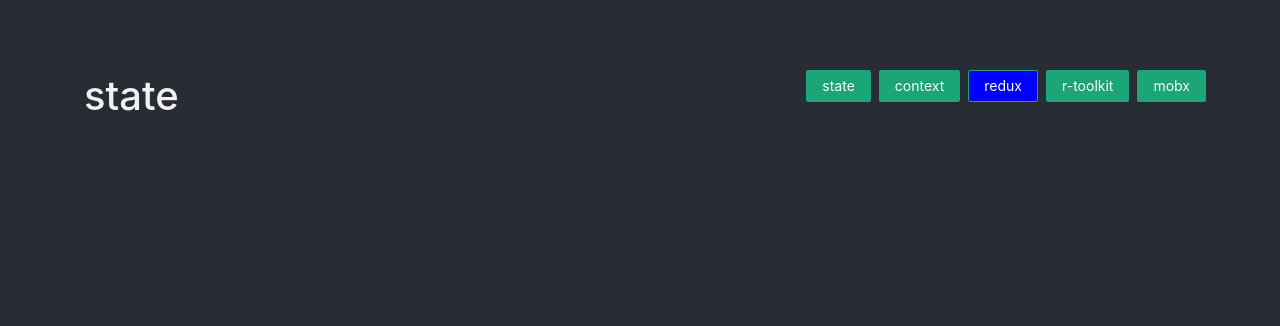
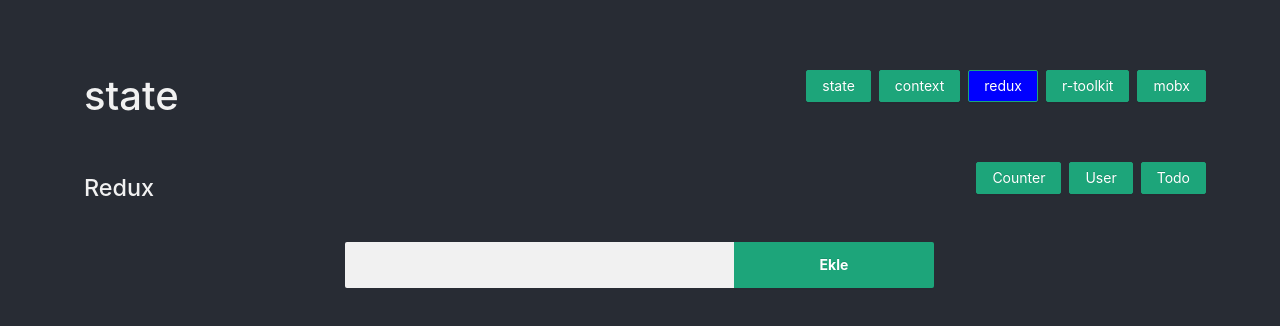
Before and after one commit to fatihemree/sample-redux, a React (Create React App) app: page /redux in a window 1280 px wide. Shown: the top 326 px of the page. Built offline with nearby package versions, Linux system fonts and the light colour scheme.

Commit message:
sample redux create

```diff
--- a/package.json
+++ b/package.json
@@ -16,6 +16,7 @@
     "react-router-dom": "^6.2.2",
     "react-scripts": "5.0.0",
     "redux": "^4.1.2",
+    "redux-thunk": "^2.4.1",
     "web-vitals": "^2.1.4"
   },
   "scripts": {
--- a/src/App.js
+++ b/src/App.js
@@ -4,12 +4,15 @@
 import { BrowserRouter, Link, Route, Routes } from "react-router-dom";
 import TodoProvider from "./sample-context/ProviderContext";
 import SampleContext from "./sample-context/SampleContext";
+import ProviderRedux from "./sample-redux/ProviderRedux";
+import SampleRedux from "./sample-redux/SampleRedux";
 import SampleState from "./sample-state/SampleState";
 
 function App() {
   const titleArray = useMemo(() => ['state', 'context', 'redux', 'r-toolkit', 'mobx'], []);
   const [pageIndex, setPageIndex] = useState(0);
   const [title, setTitle] = useState(titleArray[0]);
+
   useEffect(() => {
     setTitle(titleArray[pageIndex]);
   }, [pageIndex, titleArray])
@@ -22,8 +25,8 @@
         extra={titleArray.map((text, i) => <Link to={`/${text}`}><Button onClick={() => setPageIndex(i)} style={window.location.pathname.includes(text)  ? { background: 'blue' } : {}} type='primary' >{text}</Button></Link>)} />
       <Routes >
         <Route path="state" element={<SampleState />}/>
-
         <Route  path="context/*" element={<TodoProvider><SampleContext /></TodoProvider>}/>
+        <Route  path="redux/*" element={<ProviderRedux><SampleRedux /></ProviderRedux>}/>
 
       </Routes>
     </BrowserRouter>
--- a/src/component/CustomInput.js
+++ b/src/component/CustomInput.js
@@ -1,14 +1,15 @@
 import { Button, Col, Input, Row } from 'antd'
-import React from 'react'
+import React, { useState } from 'react'
 
 
-export default function CustomInput() {
+export default function CustomInput({callClick}) {
+  const [value, setValue] = useState('');
   return (
     <Row justify='center'>
       <Col span={12}>
         <Input.Group compact>
-          <Input className='add-todo-input' defaultValue="Todo" />
-          <Button className='add-todo-button'  type="primary">Ekle</Button>
+          <Input className='add-todo-input' value={value} onChange={(e)=>setValue(e.target.value)}/>
+          <Button className='add-todo-button'  type="primary" onClick={()=>callClick(value)}>Ekle</Button>
         </Input.Group>
       </Col>
     </Row>
--- /dev/null
+++ b/src/sample-redux/ProviderRedux.js
@@ -0,0 +1,28 @@
+import React from 'react'
+import { Provider } from 'react-redux';
+import { applyMiddleware, compose, createStore } from 'redux'
+import thunk from 'redux-thunk';
+import { rootReducer } from './store/reducer';
+
+export default function ProviderRedux({ children }) {
+
+    const composeEnhancer = window.__REDUX_DEVTOOLS_EXTENSION_COMPOSE__ || compose;
+
+
+    const store = createStore(
+        rootReducer,
+        composeEnhancer(
+            compose,
+            applyMiddleware(thunk),
+        ),
+    );
+
+    return (
+        <Provider store={store}>
+            {children}
+        </Provider>
+    )
+}
+
+
+// store.subscribe(render)
--- /dev/null
+++ b/src/sample-redux/SampleRedux.js
@@ -0,0 +1,70 @@
+import { Button, PageHeader, Row } from 'antd'
+import React from 'react'
+import { useDispatch, useSelector } from 'react-redux';
+import { Route, Routes, useNavigate } from 'react-router-dom'
+import CustomInput from '../component/CustomInput';
+import { increment, setUser } from './store/action';
+export default function SampleRedux() {
+    const navigate = useNavigate();
+    const dispatch = useDispatch()
+    return (
+        <>
+            <PageHeader
+                title={<h3>Redux</h3>}
+                extra={[
+                    <Button type="primary" style={window.location.pathname.includes('counter') ? { background: 'blue' } : {}} onClick={() => navigate('counter')}>Counter</Button>,
+                    <Button type="primary" style={window.location.pathname.includes('user') ? { background: 'blue' } : {}} onClick={() => navigate('user')}>User</Button>,
+                    <Button type="primary" style={window.location.pathname.includes('todo') ? { background: 'blue' } : {}} onClick={() => navigate('todo')}>Todo</Button>
+                ]} />
+            <CustomInput callClick={(val) => dispatch(setUser(val))}></CustomInput>
+            <Routes>
+                <Route path='counter' element={<Counter></Counter>} />
+                <Route path='user' element={<User></User>} />
+                <Route path='todo' element={<Todo></Todo>} />
+            </Routes>
+        </>
+    )
+}
+
+
+const Counter = () => {
+    const counter = useSelector(state => state.counter);
+    const dispatch = useDispatch();
+    return (console.log('renderCounter', counter),
+        <>
+            <h4>Counter</h4>
+            <Button type='primary' onClick={() => dispatch(increment())}> INCREMENT </Button>
+            <h1>{counter}</h1>
+           <Row>
+           </Row>
+        </>
+    )
+}
+
+const User = () => {
+    const user = useSelector(state => state.user);
+
+    return (console.log('renderUser', user),
+        <>
+            <h4>User</h4>
+            <code>
+                <p>User Redux</p>
+                {JSON.stringify(user, '\r')}
+            </code>
+        </>
+    )
+}
+
+const Todo = () => {
+    const todo = useSelector(state => state.todo);
+
+    return (
+        <>
+            <h4>Todo</h4>
+            <code>
+                <p>Todo Redux</p>
+                {JSON.stringify(todo, '\r')}
+            </code>
+        </>
+    )
+}
--- /dev/null
+++ b/src/sample-redux/store/action.js
@@ -0,0 +1,16 @@
+import { INCREMENT, SET_USER } from "./actionType"
+
+
+export const setUser=(payload) => {
+    return {
+        type: SET_USER,
+        payload
+    }
+}
+
+
+export const increment=() => {
+    return {
+        type: INCREMENT,
+    }
+}
--- /dev/null
+++ b/src/sample-redux/store/actionType.js
@@ -0,0 +1,4 @@
+export const SET_USER = 'SET_USER';
+export const SET_TODO = 'SET_TODO';
+export const INCREMENT = 'INCREMENT';
+export const DECREMENT = 'DECREMENT';
--- /dev/null
+++ b/src/sample-redux/store/reducer.js
@@ -0,0 +1,51 @@
+import { combineReducers } from "redux";
+import { DECREMENT, INCREMENT, SET_USER } from "./actionType";
+
+
+
+
+const user = (state = {
+    name: 'fatih',
+    age: 22
+}, action) => {
+    switch (action.type) {
+        case SET_USER:
+            return {
+                ...state,
+                name: action.payload
+            }
+        default:
+            return state
+    }
+};
+
+const counter = (state = 0, action) => {
+    switch (action.type) {
+        case INCREMENT:
+            return state + 1;
+        case DECREMENT:
+            return state - 1
+        default:
+            return state;
+    }
+};
+
+const todo = (state = [
+    {
+        key: '3',
+        task: 'lorem ipsum',
+        statu: true,
+    }
+], action) => {
+    switch (action.type) {
+
+        default:
+            return state
+    }
+};
+
+export const rootReducer = combineReducers({
+    todo,
+    user,
+    counter,
+});
```
Also changed, not shown: 2 other files (tests, documents, lock files or other folders).
